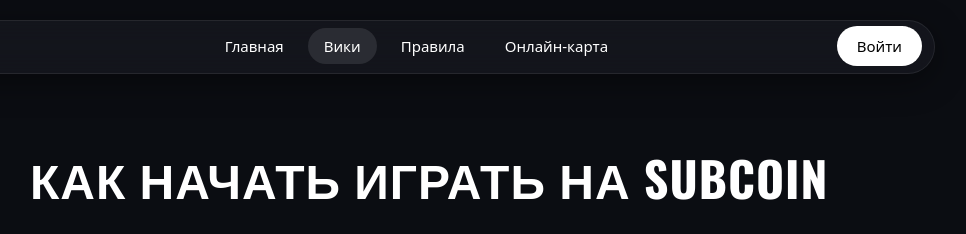
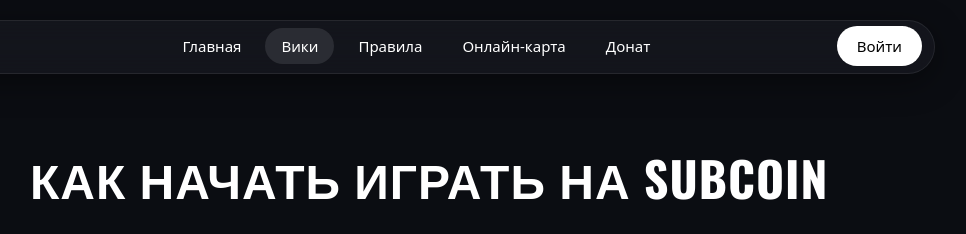
Before and after one commit to EstriperConor/scsite-1, a plain HTML site: page wiki-start.html in a window 1280 px wide. Shown: the top 234 px of the page, 205-1171 px from the left. Drawn offline with nearby package versions, Linux system fonts and the light colour scheme; a script that the page names is missing.

Commit message:
Update wiki-start.html

```diff
--- a/wiki-start.html
+++ b/wiki-start.html
@@ -21,6 +21,7 @@
       <li><a href="wiki.html" class="active">Вики</a></li>
       <li><a href="rules.html">Правила</a></li>
       <li><a href="map.html">Онлайн-карта</a></li>
+      <li><a href="donate.html">Донат</a></li>
     </ul>
     <div class="nav-right">
       <a href="https://discord.gg/ВАШ_ИНВАЙТ" target="_blank" rel="noopener" class="btn-discord">Войти</a>
```
